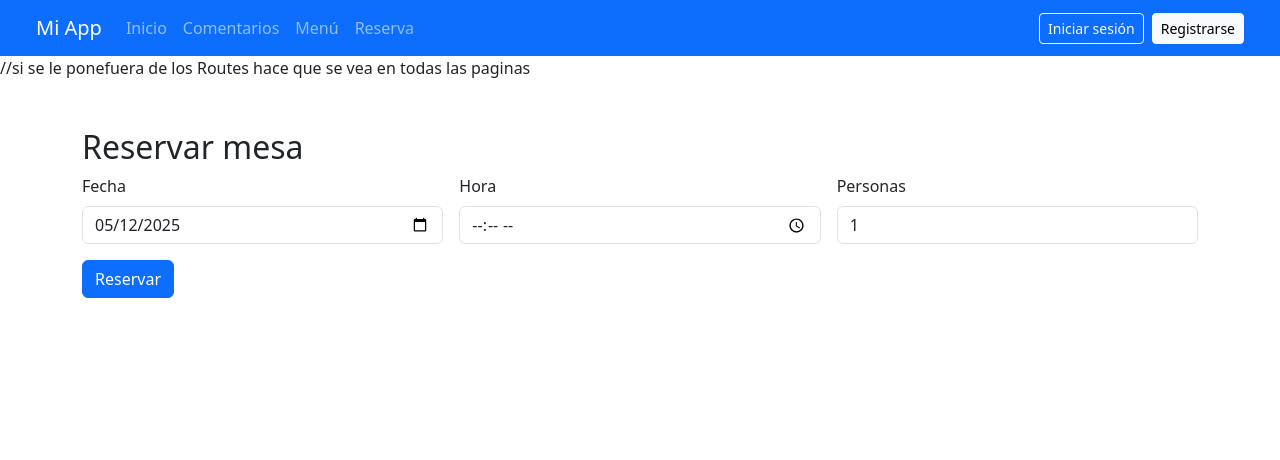
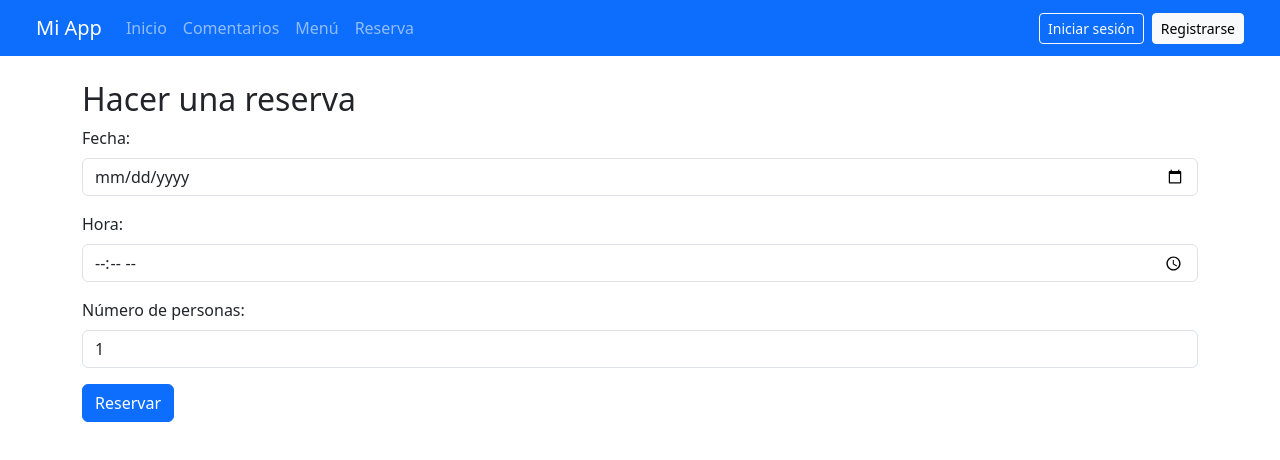
Before and after one commit to suguhs/TFG, a React (Create React App) app: page /reserva in a window 1280 px wide. Shown: the top 460 px of the page. Built offline with nearby package versions, Linux system fonts and the light colour scheme.

Commit message:
Historial y reserva hecho (hacer ajustes en comentarios y hacer cosas para el admin)

```diff
--- a/src/App.js
+++ b/src/App.js
@@ -7,11 +7,16 @@ import Comentarios from './Components/Comentarios';
 import Navbar from './Components/Navbar';
 import ReservaForm from './Components/ReservaForm';
 import SeleccionPlatos from './Components/SeleccionPlatos';
+import Historial from './Components/Historial';
 
+////si se le pone fuera de los Routes hace que se vea en todas las paginas               )}
 function App() {
+  <h1 style={{ color: 'red' }}>Probando App.js</h1>
+
   return (
+
     <Router>
-      <Navbar /> //si se le ponefuera de los Routes hace que se vea en todas las paginas
+      <Navbar />
       <Routes>
         <Route path="/" element={<Welcome />} />
         <Route path="/login" element={<LoginForm />} />
@@ -19,6 +24,8 @@ function App() {
         <Route path="/comentarios" element={<Comentarios />} />
         <Route path="/reserva" element={<ReservaForm />} />
         <Route path="/reservas/:id/platos" element={<SeleccionPlatos />} />
+        <Route path="/historial" element={<Historial />} />
+
       </Routes>
     </Router>
   );
--- /dev/null
+++ b/src/Components/Historial.js
@@ -0,0 +1,43 @@
+import React, { useEffect, useState } from 'react';
+import axios from 'axios';
+
+const Historial = () => {
+  const [reservas, setReservas] = useState([]);
+  const usuario = JSON.parse(localStorage.getItem('usuario'));
+
+  useEffect(() => {
+    if (usuario) {
+      axios.get(`http://127.0.0.1:8000/api/historial?id_usuario=${usuario.id_usuario}`)
+        .then(res => setReservas(res.data))
+        .catch(err => console.error('Error cargando historial:', err));
+    }
+  }, []);
+
+  return (
+    <div className="container mt-4">
+      <h2>Historial de pedidos</h2>
+      {reservas.length === 0 ? (
+        <p>No hay reservas registradas.</p>
+      ) : (
+        reservas.map(reserva => (
+          <div key={reserva.reserva_id} className="card mb-3">
+            <div className="card-body">
+              <h5>Fecha: {reserva.fecha_reserva} - {reserva.hora_reserva}</h5>
+              <p><strong>Personas:</strong> {reserva.numero_personas}</p>
+              <p><strong>Subtotal:</strong> {Number(reserva.subtotal).toFixed(2)} €</p>
+              <ul>
+                {reserva.detalles.map((d, index) => (
+                  <li key={index}>
+                    {d.plato?.nombre_plato || 'Plato eliminado'} x {d.cantidad}
+                  </li>
+                ))}
+              </ul>
+            </div>
+          </div>
+        ))
+      )}
+    </div>
+  );
+};
+
+export default Historial;
--- a/src/Components/ReservaForm.js
+++ b/src/Components/ReservaForm.js
@@ -4,43 +4,29 @@ import { useNavigate } from 'react-router-dom';
 import axios from 'axios';
 
 const ReservaForm = () => {
+  const navigate = useNavigate();
+  const usuario = JSON.parse(localStorage.getItem('usuario'));
+
   const [fecha, setFecha] = useState('');
   const [hora, setHora] = useState('');
   const [personas, setPersonas] = useState(1);
   const [mensaje, setMensaje] = useState('');
-  const navigate = useNavigate();
-  const [usuario, setUsuario] = useState(null);
-  const [horaMinima, setHoraMinima] = useState('');
+  const [mesasDisponibles, setMesasDisponibles] = useState(null);
 
   useEffect(() => {
-    const user = JSON.parse(localStorage.getItem('usuario'));
-    setUsuario(user);
-
-    const ahora = new Date();
-    const hoy = ahora.toISOString().split('T')[0];
-    setFecha(hoy);
-
-    // Calcular una hora mínima con al menos 1 hora de margen
-    ahora.setHours(ahora.getHours() + 1);
-    const horaFormat = ahora.toTimeString().slice(0, 5);
-    setHoraMinima(horaFormat);
-  }, []);
+    if (fecha) {
+      axios.get(`http://127.0.0.1:8000/api/mesas-disponibles?fecha=${fecha}`)
+        .then(res => setMesasDisponibles(res.data.mesas_disponibles))
+        .catch(() => setMesasDisponibles(null));
+    }
+  }, [fecha]);
 
   const handleSubmit = async (e) => {
     e.preventDefault();
-
     if (!usuario) {
-      setMensaje('Debes iniciar sesión para reservar.');
+      setMensaje('❌ Debes iniciar sesión para reservar');
       return;
     }
-
-    // Validación adicional en el cliente (hora mínima si es hoy)
-    const hoy = new Date().toISOString().split('T')[0];
-    if (fecha === hoy && hora < horaMinima) {
-      setMensaje(`La hora debe ser al menos ${horaMinima} para hoy.`);
-      return;
-    }
-
     try {
       const res = await axios.post('http://127.0.0.1:8000/api/reservas', {
         id_usuario: usuario.id_usuario,
@@ -48,55 +34,63 @@ const ReservaForm = () => {
         hora_reserva: hora,
         numero_personas: personas
       });
-      const reserva = res.data.reserva;
-      navigate(`/reservas/${reserva.reserva_id}/platos`);
+
+      const id = res.data.reserva.reserva_id;
+      navigate(`/reservas/${id}/platos`);
     } catch (error) {
-      setMensaje(error.response?.data?.message || 'Error al hacer la reserva');
+      const msg = error.response?.data?.message || '❌ Error al crear la reserva';
+      setMensaje(msg);
     }
   };
 
   return (
-    <div className="container mt-5">
-      <h2>Reservar mesa</h2>
+    <div className="container mt-4">
+      <h2>Hacer una reserva</h2>
       {mensaje && <div className="alert alert-warning">{mensaje}</div>}
-      <form onSubmit={handleSubmit} className="row g-3">
-        <div className="col-md-4">
-          <label className="form-label">Fecha</label>
+
+      <form onSubmit={handleSubmit}>
+        <div className="mb-3">
+          <label className="form-label">Fecha:</label>
           <input
             type="date"
             className="form-control"
             value={fecha}
-            min={new Date().toISOString().split('T')[0]}
             onChange={(e) => setFecha(e.target.value)}
             required
           />
         </div>
-        <div className="col-md-4">
-          <label className="form-label">Hora</label>
+
+        <div className="mb-3">
+          <label className="form-label">Hora:</label>
           <input
             type="time"
             className="form-control"
             value={hora}
-            min={fecha === new Date().toISOString().split('T')[0] ? horaMinima : ''}
             onChange={(e) => setHora(e.target.value)}
             required
           />
         </div>
-        <div className="col-md-4">
-          <label className="form-label">Personas</label>
+
+        <div className="mb-3">
+          <label className="form-label">Número de personas:</label>
           <input
             type="number"
+            className="form-control"
             min="1"
             max="20"
-            className="form-control"
             value={personas}
             onChange={(e) => setPersonas(e.target.value)}
             required
           />
         </div>
-        <div className="col-12">
-          <button type="submit" className="btn btn-primary">Reservar</button>
-        </div>
+
+        {mesasDisponibles !== null && (
+          <div className="alert alert-info">
+            Mesas disponibles para el día seleccionado: <strong>{mesasDisponibles}</strong>
+          </div>
+        )}
+
+        <button className="btn btn-primary">Reservar</button>
       </form>
     </div>
   );
```
